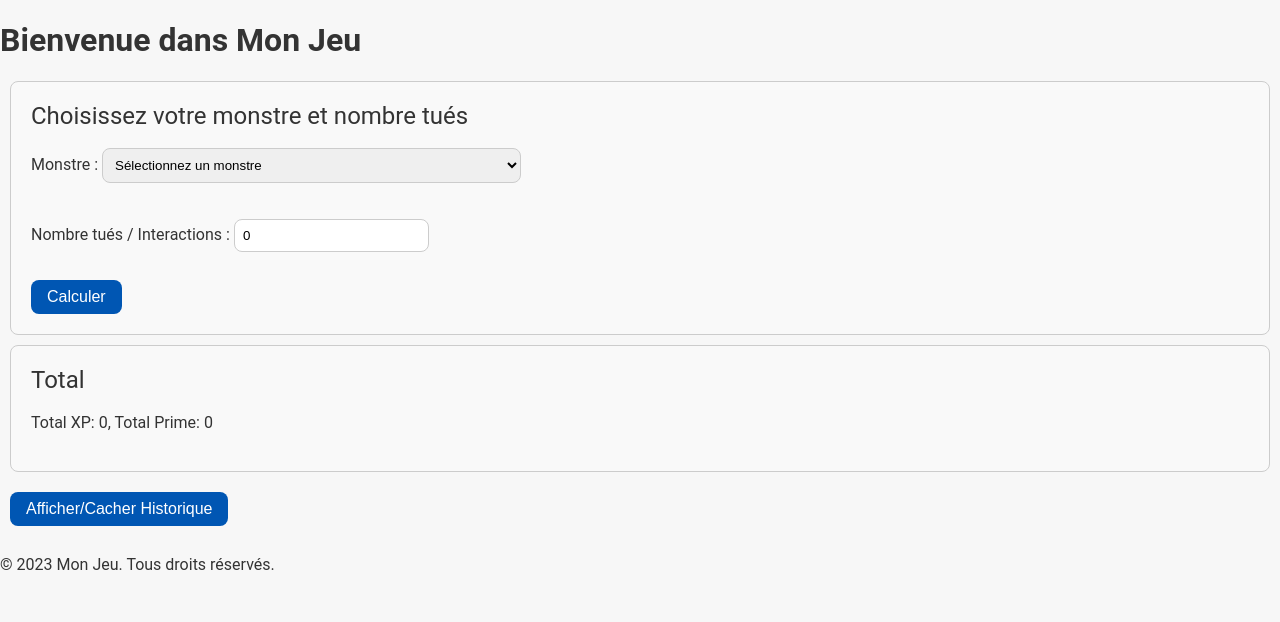
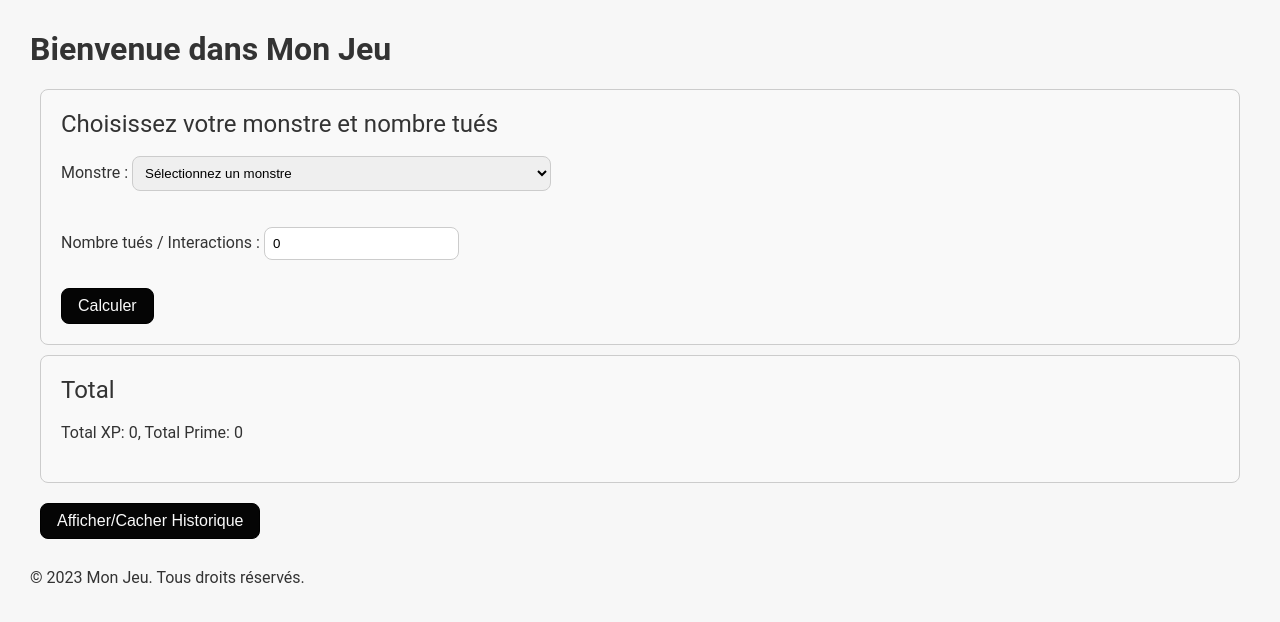
Before and after one commit to AkaTordu/JsWorkspace, a Next.js app in the folder huntnext/: page / in a window 1280 px wide. Shown: the top 622 px of the page. Built offline with nearby package versions, Linux system fonts and the light colour scheme.

Commit message:
maj css for button fadeAnimations

```diff
--- a/huntnext/pages/app.js
+++ b/huntnext/pages/app.js
@@ -1,4 +1,4 @@
-import '../styles/globals.css';  // Importe les styles globaux
+import '../styles/globals.css';
 
 function MyApp({ Component, pageProps }) {
   return <Component {...pageProps} />
--- a/huntnext/styles/globals.css
+++ b/huntnext/styles/globals.css
@@ -9,7 +9,7 @@
 }
 
 body {
-  margin: 0;
+  margin: 30px;
   padding: 0;
   font-family: 'Roboto', sans-serif;
   background-color: var(--background-color);
@@ -29,19 +29,30 @@ a {
   text-decoration: none;
 }
 
+@keyframes colorFade {
+  0%, 100% {
+      background-color: white; /* Début et fin de l'animation en blanc */
+      color: black; /* Le texte reste noir */
+  }
+  50% {
+      background-color: black; /* Milieu de l'animation en noir */
+      color: white; /* Le texte change en blanc pour contraste */
+  }
+}
+
 button {
-  background-color: var(--primary-color);
-  color: white;
-  border: none;
+  border: 1px solid black; /* Bordure noire autour du bouton */
   padding: 8px 16px;
   border-radius: var(--border-radius);
   cursor: pointer;
   font-size: 16px;
-  transition: background-color 0.3s;
+  animation: colorFade 10s ease-in-out infinite; /* Appliquer l'animation avec une durée de 3 secondes */
+  transition: all 0.3s ease-in-out; /* Transition douce pour les autres propriétés si nécessaire */
 }
 
 button:hover {
-  background-color: var(--button-hover-color);
+  background-color: black; /* Couleur de fond noire au survol */
+  color: white; /* Changement de la couleur du texte en blanc pour contraste */
 }
 
 input[type="number"],
@@ -64,3 +75,24 @@ img {
 max-width: 100%;
 height: auto;
 }
+
+/* Nouvelles classes pour le centrage et les animations */
+.welcome-message {
+  display: flex;
+  justify-content: center;
+  align-items: center;
+  height: 100vh; /* prend toute la hauteur de la vue */
+  font-size: 24px;
+  font-weight: bold;
+  text-align: center;
+}
+
+.box {
+  width: 90%; /* réduire légèrement la largeur */
+  margin: 10px auto;
+  transition: transform 0.3s ease-in-out;
+}
+
+.box:hover {
+  transform: scale(0.95); /* réduction subtile quand la souris passe dessus */
+}
```
